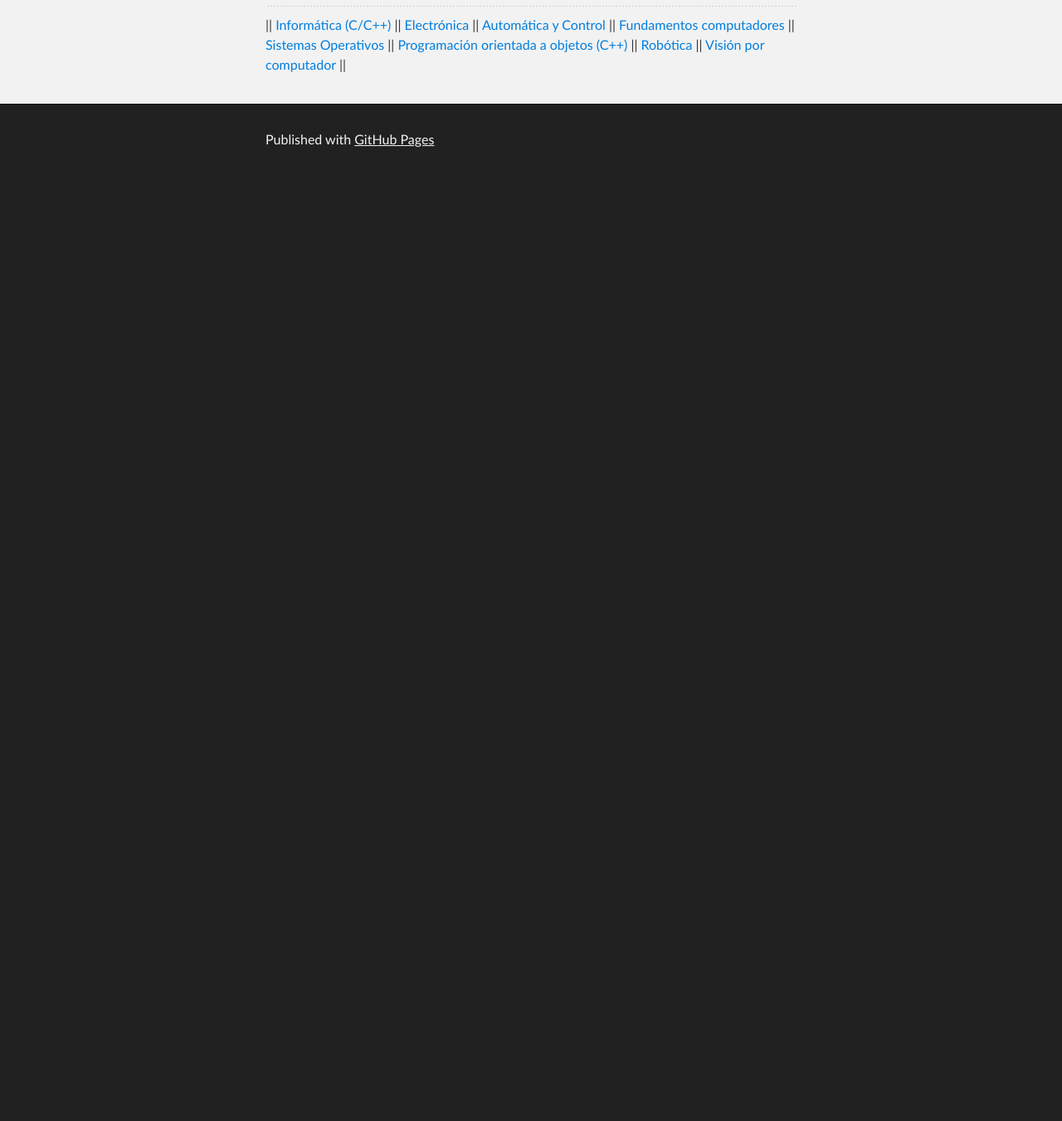
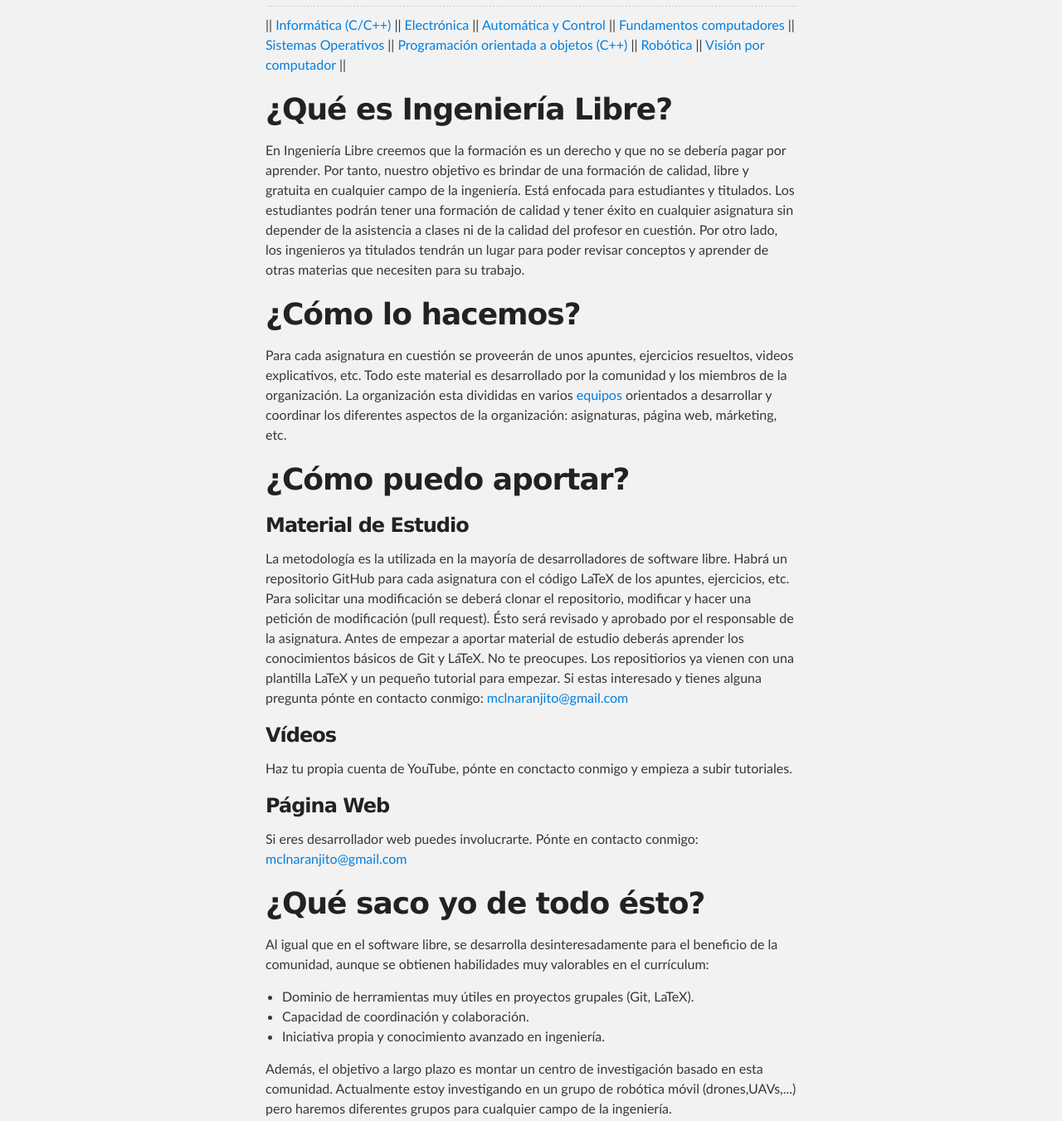
Before and after one commit to ingenieria-libre/ingenieria-libre.github.io, a plain HTML site: page index.html in a window 1280 px wide. Shown: the part 686-2037 px from the top of the page at 83% size. Before the commit the page ends 901 px from the top, so only its background shows below. Drawn offline with Linux system fonts and the light colour scheme.

Commit message:
Replace master branch with page content via GitHub

```diff
--- a/index.html
+++ b/index.html
@@ -83,6 +83,47 @@
  || <a href="http://ingenieria-libre.github.io/robotica">Robótica</a>
  || <a href="http://ingenieria-libre.github.io/vision-computador">Visión por computador</a>
  || </p>
+
+<h1>
+<a id="qué-es-ingeniería-libre" class="anchor" href="#qu%C3%A9-es-ingenier%C3%ADa-libre" aria-hidden="true"><span aria-hidden="true" class="octicon octicon-link"></span></a>¿Qué es Ingeniería Libre?</h1>
+
+<p>En Ingeniería Libre creemos que la formación es un derecho y que no se debería pagar por aprender. Por tanto, nuestro objetivo es brindar de una formación de calidad, libre y gratuita en cualquier campo de la ingeniería. Está enfocada para estudiantes y titulados. Los estudiantes podrán tener una formación de calidad y tener éxito en cualquier asignatura sin depender de la asistencia a clases ni de la calidad del profesor en cuestión. Por otro lado, los ingenieros ya titulados tendrán un lugar para poder revisar conceptos y aprender de otras materias que necesiten para su trabajo.</p>
+
+<h1>
+<a id="cómo-lo-hacemos" class="anchor" href="#c%C3%B3mo-lo-hacemos" aria-hidden="true"><span aria-hidden="true" class="octicon octicon-link"></span></a>¿Cómo lo hacemos?</h1>
+
+<p>Para cada asignatura en cuestión se proveerán de unos apuntes, ejercicios resueltos, videos explicativos, etc. Todo este material es desarrollado por la comunidad y los miembros de la organización. La organización esta divididas en varios <a href="https://github.com/orgs/ingenieria-libre/teams/">equipos</a> orientados a desarrollar y coordinar los diferentes aspectos de la organización: asignaturas, página web, márketing, etc. </p>
+
+<h1>
+<a id="cómo-puedo-aportar" class="anchor" href="#c%C3%B3mo-puedo-aportar" aria-hidden="true"><span aria-hidden="true" class="octicon octicon-link"></span></a>¿Cómo puedo aportar?</h1>
+
+<h3>
+<a id="material-de-estudio" class="anchor" href="#material-de-estudio" aria-hidden="true"><span aria-hidden="true" class="octicon octicon-link"></span></a>Material de Estudio</h3>
+
+<p>La metodología es la utilizada en la mayoría de desarrolladores de software libre. Habrá un repositorio GitHub para cada asignatura con el código LaTeX de los apuntes, ejercicios, etc. Para solicitar una modificación se deberá clonar el repositorio, modificar y hacer una petición de modificación (pull request). Ésto será revisado y aprobado por el responsable de la asignatura. Antes de empezar a aportar material de estudio deberás aprender los conocimientos básicos de Git y LáTeX. No te preocupes. Los repositiorios ya vienen con una plantilla LaTeX y un pequeño tutorial para empezar. Si estas interesado y tienes alguna pregunta pónte en contacto conmigo: <a href="mailto:mclnaranjito@gmail.com">mclnaranjito@gmail.com</a></p>
+
+<h3>
+<a id="vídeos" class="anchor" href="#v%C3%ADdeos" aria-hidden="true"><span aria-hidden="true" class="octicon octicon-link"></span></a>Vídeos</h3>
+
+<p>Haz tu propia cuenta de YouTube, pónte en conctacto conmigo y empieza a subir tutoriales.</p>
+
+<h3>
+<a id="página-web" class="anchor" href="#p%C3%A1gina-web" aria-hidden="true"><span aria-hidden="true" class="octicon octicon-link"></span></a>Página Web</h3>
+
+<p>Si eres desarrollador web puedes involucrarte. Pónte en contacto conmigo: <a href="mailto:mclnaranjito@gmail.com">mclnaranjito@gmail.com</a></p>
+
+<h1>
+<a id="qué-saco-yo-de-todo-ésto" class="anchor" href="#qu%C3%A9-saco-yo-de-todo-%C3%A9sto" aria-hidden="true"><span aria-hidden="true" class="octicon octicon-link"></span></a>¿Qué saco yo de todo ésto?</h1>
+
+<p>Al igual que en el software libre, se desarrolla desinteresadamente para el beneficio de la comunidad, aunque se obtienen habilidades muy valorables en el currículum:</p>
+
+<ul>
+<li>Dominio de herramientas muy útiles en proyectos grupales (Git, LaTeX).</li>
+<li>Capacidad de coordinación y colaboración.</li>
+<li>Iniciativa propia y conocimiento avanzado en ingeniería.</li>
+</ul>
+
+<p>Además, el objetivo a largo plazo es montar un centro de investigación basado en esta comunidad. Actualmente estoy investigando en un grupo de robótica móvil (drones,UAVs,...) pero haremos diferentes grupos para cualquier campo de la ingeniería. </p>
       </section>
     </div>
 
```
Also changed, not shown: params.json (+1 -1 lines).
